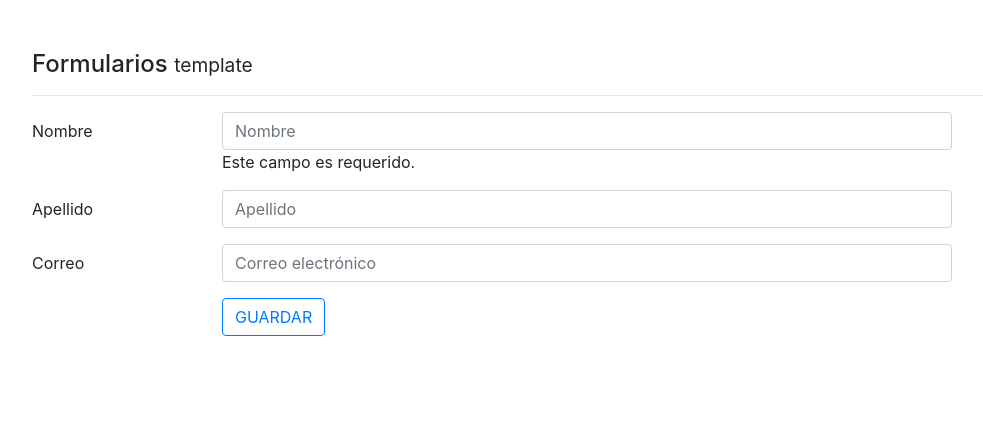
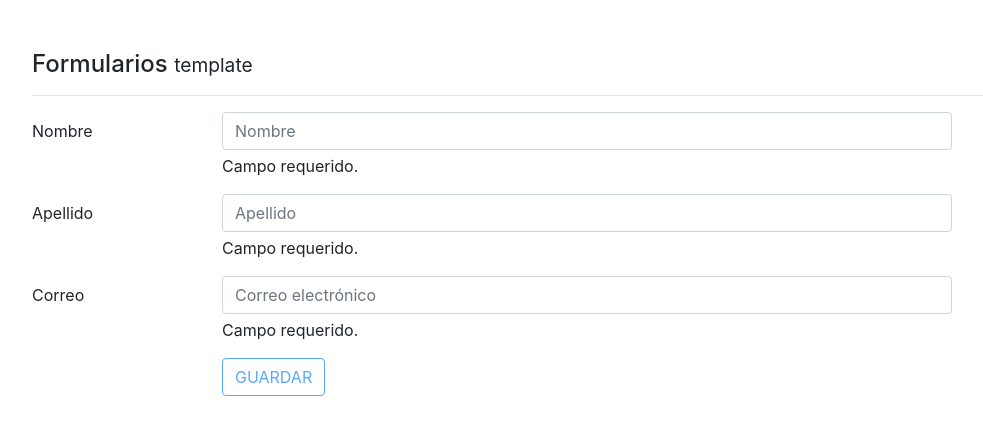
Before and after one commit to vsanchezrod/app6Angular-formularios, an Angular app: page / in a window 1280 px wide. Shown: the top 434 px of the page, without its empty margins (53-1036 px from the left). Built offline with nearby package versions, Linux system fonts and the light colour scheme.

Commit message:
Validaciones y clases bootstrap para mostrar errores y mensajes

```diff
--- a/src/app/components/template/template.component.html
+++ b/src/app/components/template/template.component.html
@@ -5,43 +5,59 @@
 
     <div>
 
-        <div class="form-group row">
+        <div class="form-group row" [ngClass]="{ 'has-danger': (nombre.errors?.minlength || nombre.errors?.required) && nombre.touched }">
             <label class="col-2 col-form-label">Nombre</label>
             <div class="col-8">
                 <input #nombre="ngModel" class="form-control" type="text" placeholder="Nombre" name="nombre" minlength="5" [(ngModel)]="usuario.nombre" required>
 
                 <!--Es necesario ver por qué error está fallanado, si es por required o por los 5 caracteres-->
-                <div *ngIf="nombre.errors?.required">
-                    Este campo es requerido.
+                <div class="form-control-feedback" *ngIf="nombre.errors?.required">
+                    Campo requerido.
                 </div>
 
-                <div *ngIf="nombre.errors?.minlength">
-                    Se necesitan al menos {{ nombre.errors?.minlength.requiredLength }} caracteres.
+                <div class="form-control-feedback" *ngIf="nombre.errors?.minlength">
+                    Se necesitan al menos {{ nombre.errors.minlength.requiredLength }} caracteres.
                 </div>
             </div>
         </div>
 
 
-        <div class="form-group row">
-            <label class="col-2 col-form-label">Apellido</label>
-            <div class="col-8">
-                <input class="form-control" type="text" placeholder="Apellido" name="apellido" [(ngModel)]="usuario.apellido">
+        <div class="form-group row" [ngClass]="{ 'has-danger': apellido.errors?.required && apellido.touched }">
+            <label class="col-2 col-form-label ">Apellido</label>
+            <div class="col-8 ">
+                <input #apellido="ngModel" class="form-control " type="text " placeholder="Apellido " name="apellido " [(ngModel)]="usuario.apellido" required>
+
+                <div class="form-control-feedback" *ngIf="apellido.errors?.required">
+                    Campo requerido.
+                </div>
+
+            </div>
+
+        </div>
+
+    </div>
+
+    <div class="form-group row" [ngClass]="{ 'has-danger': (email.errors?.pattern || email.errors?.required) && email.touched }">
+        <label class="col-2 col-form-label ">Correo</label>
+        <div class="col-md-8 ">
+            <input #email="ngModel" class="form-control " type="email " placeholder="Correo electrónico " name="email " [(ngModel)]="usuario.email" pattern="[a-z0-9._%+-]+@[a-z0-9.-]+\.[a-z]{2,3}$" required>
+
+            <div class="form-control-feedback" *ngIf="email.errors?.required">
+                Campo requerido.
+            </div>
+
+            <div class="form-control-feedback" *ngIf="email.errors?.pattern">
+                Formato incorrecto.
             </div>
         </div>
 
     </div>
 
-    <div class="form-group row">
-        <label class="col-2 col-form-label">Correo</label>
-        <div class="col-md-8">
-            <input class="form-control" type="email" placeholder="Correo electrónico" name="email" [(ngModel)]="usuario.email" pattern="[a-z0-9._%+-]+@[a-z0-9.-]+\.[a-z]{2,3}$" required>
-        </div>
-    </div>
-
-    <div class="form-group row">
-        <label class="col-2 col-form-label">&nbsp;</label>
-        <div class="input-group col-md-8">
-            <button type="submit" class="btn btn-outline-primary">
+    <div class="form-group row ">
+        <label class="col-2 col-form-label ">&nbsp;</label>
+        <div class="input-group col-md-8 ">
+            <!-- Con [disabled] se puede bloquear el botón, hasta que el formulario sea válido-->
+            <button [disabled]="!forma.valid" type="submit " class="btn btn-outline-primary ">
               GUARDAR
             </button>
         </div>
--- a/src/app/components/template/template.component.ts
+++ b/src/app/components/template/template.component.ts
@@ -4,13 +4,14 @@ import { Component } from '@angular/core';
 import { NgForm } from '@angular/forms';
 
 
+
 @Component({
   selector: 'app-template',
   templateUrl: './template.component.html',
   styles: [`
-    .ng-invalid.ng-touched:not(form) {
+    /*.ng-invalid.ng-touched:not(form) {
       border: 1px solid red;
-    }
+    }*/
 
   `]
 })
--- a/src/index.html
+++ b/src/index.html
@@ -1,5 +1,6 @@
 <!doctype html>
 <html lang="en">
+
 <head>
     <meta charset="utf-8">
     <title>Formularios</title>
@@ -7,8 +8,11 @@
 
     <meta name="viewport" content="width=device-width, initial-scale=1">
     <link rel="icon" type="image/x-icon" href="favicon.ico">
+    <link rel="stylesheet" href="https://maxcdn.bootstrapcdn.com/bootstrap/4.0.0-alpha.6/css/bootstrap.min.css" integrity="sha384-rwoIResjU2yc3z8GV/NPeZWAv56rSmLldC3R/AZzGRnGxQQKnKkoFVhFQhNUwEyJ" crossorigin="anonymous">
 </head>
+
 <body>
     <app-root></app-root>
 </body>
+
 </html>
```
Lines whose indentation alone changed are shown as unchanged.
